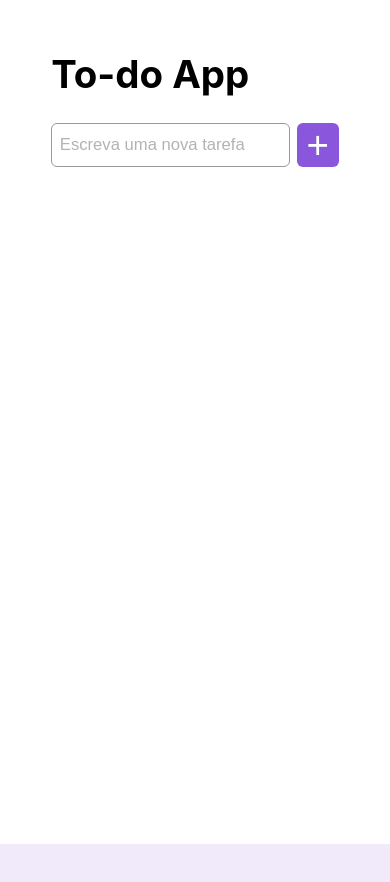
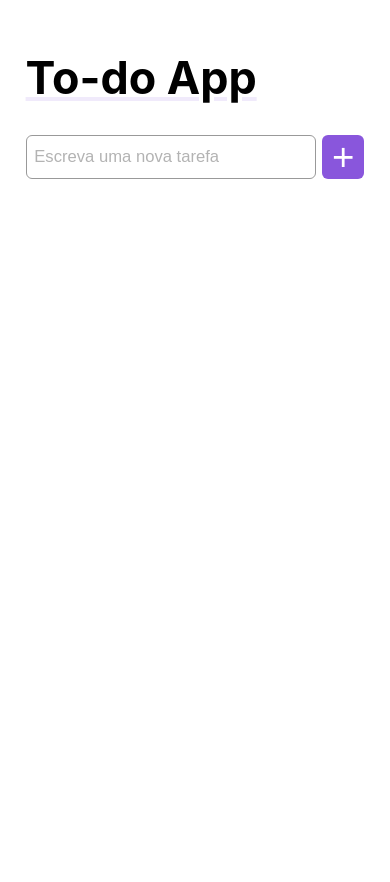
Before and after one commit to luaxi/todo-app, a React (Create React App) app: page / in a window 390 px wide. Shown: the top 882 px of the page. Before the commit the page ends 844 px from the top, so only its background shows below. Built offline with nearby package versions, Linux system fonts and the light colour scheme.

Commit message:
Updated styles: now it's looking better on mobile

```diff
--- a/src/styles/App.css
+++ b/src/styles/App.css
@@ -1,16 +1,43 @@
+@media (max-width: 768px){
+  .App{
+    padding: 4rem 2rem !important;
+  }
+
+  .tasksComponent{
+    margin-left: -2rem;
+    margin-right: -2rem;
+  }
+}
+
 .App {
   max-width: 56.25rem;
   min-height: calc(100vh - 4rem);
   margin: auto;
-  padding: 2rem 4rem;
+  padding: 4rem;
 
   background: white;
 }
 
+.App-header{
+  display: flex;
+  flex-direction: column;
+  align-items: center;
+  justify-content: center;
+}
+
+.App-header form{
+  width: 100%;
+}
+
 h1.title{
-  font-size: 3rem;
+  font-size: 3.5rem;
   width: fit-content;
+  margin-top: 0;
+  align-self: start;
+
   user-select: none;
+  text-decoration: underline;
+  text-decoration-color: var(--purple-95);
 }
 
 h1.title:hover{
@@ -25,12 +52,14 @@ h1.title:hover{
 }
 
 .taskInput{
-  width: 32rem;
+  width: 100%;
   font-size: 1.3rem;
   padding: .6rem;
 
   border-radius: 6px;
   border: 1px solid var(--gray-60);
+
+  overflow: hidden;
 }
 
 .taskInput:focus{
```
